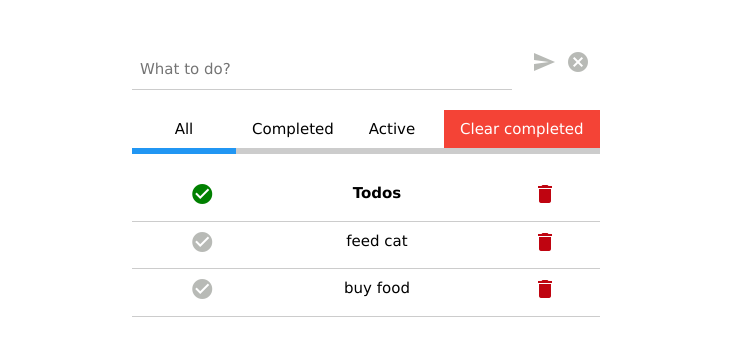
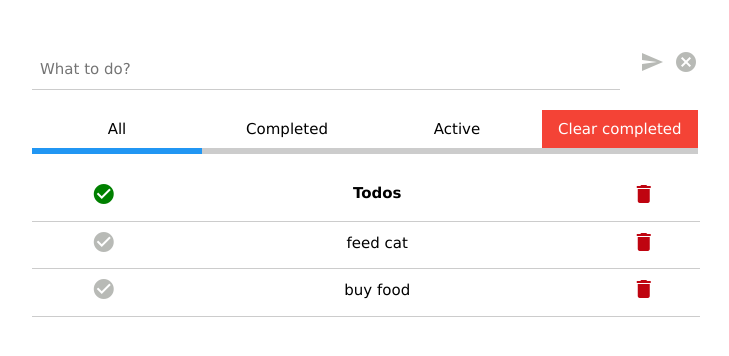
Before and after one commit to YongminK/to-do-list, a React app: page / in a window 1280 px wide. Shown: the whole page, without its empty margins (274-1003 px from the left). Built offline with nearby package versions, Linux system fonts and the light colour scheme.

Commit message:
added edit todo
styles, editing todo

```diff
--- a/src/containers/AddToDo.js
+++ b/src/containers/AddToDo.js
@@ -33,7 +33,7 @@ class AddToDo extends Component {
         return (
             <div>
                 <div>
-                    <input onChange={this.onChangeTodoText} value={this.state.todotext} type="text" className="w3-input" placeholder="What to do?" />
+                    <input maxLength='40' onChange={this.onChangeTodoText} value={this.state.todotext} type="text" className="w3-input text-input" placeholder="What to do?" />
                     <i className='material-icons send-icon' onClick={this.onClickAddToDo}>send</i>
                     <i className='material-icons ' onClick={this.onClickCancel }>cancel</i>
 
--- a/src/containers/ToDoList.js
+++ b/src/containers/ToDoList.js
@@ -54,7 +54,7 @@ class ToDoList extends Component {
                         <tbody>
                             {this.props.todos.map(todo => (
                                 <tr key={todo.id} className='w3-border-bottom'>
-                                    <td>
+                                    <td className='table-td-check'>
                                         <i onClick={() => this.props.toggleTodo(todo.id)} className={'material-icons' + (todo.completed ? ' check-icon' : '')}>check_circle</i>
                                     </td>
                                     <td className='todo-text'
@@ -62,9 +62,11 @@ class ToDoList extends Component {
                                             textDecoration: todo.completed ? "line-through" : "none"
                                         }}
                                     >
-                                        {todo.text}
+                                        <div contentEditable = {todo.completed ? 'false' : 'true'} className='edit-todo'>
+                                            {todo.text}
+                                        </div>
                                     </td>
-                                    <td>
+                                    <td className='table-td-delete'>
                                         <i onClick={() => this.props.deleteTodo(todo.id)} className='material-icons delete-icon'>delete</i>
 
                                     </td>
--- a/src/styles/style.css
+++ b/src/styles/style.css
@@ -13,16 +13,19 @@
     justify-content: center;
 }
 .w3-container{
-    width: 500px;
+    width: 700px;
     margin-top: 50px;
 }
-.w3-input{
+.text-input{
     display: inline-block;
-    width: 380px;
+    width: 588px;
     margin-right: 20px;
 }
+.text-input:focus{
+    outline:none;
+}
 .w3-bar .w3-bar-item{
-    width: 104px;
+    width: 170px;
 }
 .send-icon{
     margin-right: 10px;
@@ -31,3 +34,29 @@ ul{
     margin: 20px 0;
     padding: 0;
 }
+.edit-todo{
+    text-align: center;
+    padding: 10px 0px;
+    height: 46px;
+    word-break: break-all;
+    word-wrap: break-word;
+}
+.edit-todo:focus{
+    border-right:1px solid #D3D3D3;
+    border-left:1px solid #D3D3D3;
+    box-shadow:0 1px 2px rgba(0, 0, 0, 0.3) inset;
+    outline: none;
+}
+.w3-table td{
+    padding:0;
+}
+.table-td-check{
+    padding: 8px 8px 8px 16px !important;
+}
+.table-td-delete{
+    padding: 8px!important;
+}
+.todo-text{
+    overflow: auto;
+    width: 420px;
+}
```
